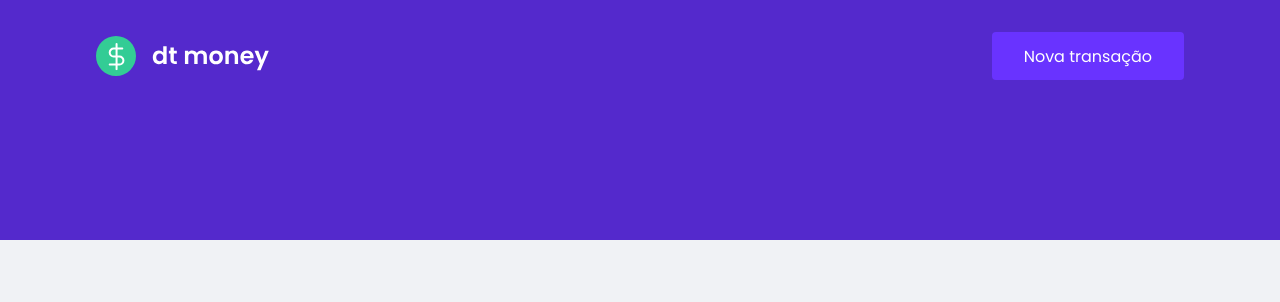
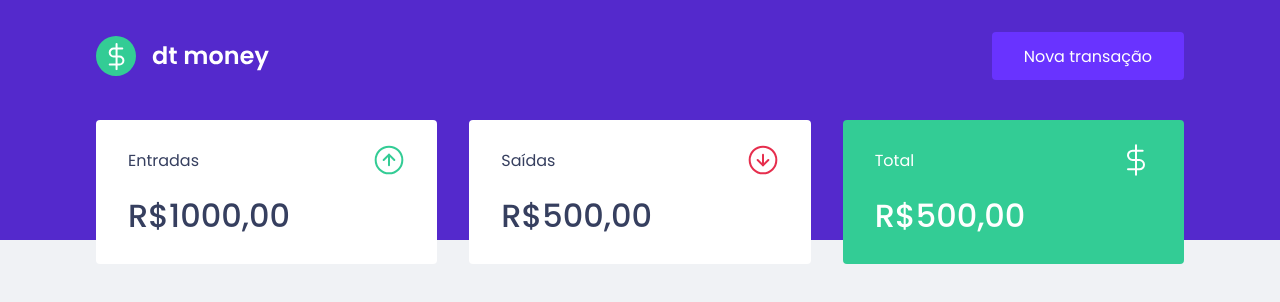
Before and after one commit to gstimm/dtmoney, a React (Create React App) app: page / in a window 1280 px wide. Shown: the top 302 px of the page. Built offline with nearby package versions, Linux system fonts and the light colour scheme.

Commit message:
(add) static summary

```diff
--- a/public/index.html
+++ b/public/index.html
@@ -10,7 +10,7 @@
 
     <title>DTMoney</title>
 
-    <link href="https://fonts.googleapis.com/css2?family=Poppins:wght@400;600&display=swap" rel="stylesheet">
+    <link href="https://fonts.googleapis.com/css2?family=Poppins:wght@400;500;600&display=swap" rel="stylesheet">
   </head>
   <body>
     <noscript>You need to enable JavaScript to run this app.</noscript>
--- a/src/App.tsx
+++ b/src/App.tsx
@@ -1,3 +1,4 @@
+import { Dashboard } from './components/Dashboard';
 import { Header } from './components/Header';
 import { GlobalStyle } from './styles/global';
 
@@ -5,6 +6,7 @@
   return (
     <>
       <Header />
+      <Dashboard />
       <GlobalStyle />
     </>
   );
--- /dev/null
+++ b/src/components/Dashboard/index.tsx
@@ -0,0 +1,10 @@
+import { Summary } from '../Summary';
+import { Container } from './styles';
+
+export function Dashboard() {
+  return (
+    <Container>
+      <Summary />
+    </Container>
+  )
+}
--- /dev/null
+++ b/src/components/Dashboard/styles.ts
@@ -0,0 +1,7 @@
+import styled from 'styled-components';
+
+export const Container = styled.main`
+  max-width: 1120px;
+  margin: 0 auto;
+  padding: 2.5rem 1rem;
+`
--- /dev/null
+++ b/src/components/Summary/index.tsx
@@ -0,0 +1,33 @@
+import incomeImg from '../../assets/income.svg';
+import outcomeImg from '../../assets/outcome.svg';
+import totalImg from '../../assets/total.svg';
+
+import { Container } from './styles';
+
+export function Summary() {
+  return (
+    <Container>
+      <div>
+        <header>
+          <p>Entradas</p>
+          <img src={incomeImg} alt="Entradas"/>
+        </header>
+        <strong>R$1000,00</strong>
+      </div>
+      <div>
+        <header>
+          <p>Saídas</p>
+          <img src={outcomeImg} alt="Saídas"/>
+        </header>
+        <strong>R$500,00</strong>
+      </div>
+      <div className="highlight-background">
+      <header>
+        <p>Total</p>
+        <img src={totalImg} alt="Total"/>
+      </header>
+      <strong>R$500,00</strong>
+    </div>
+    </Container>
+  )
+}
--- /dev/null
+++ b/src/components/Summary/styles.ts
@@ -0,0 +1,34 @@
+import styled from 'styled-components';
+
+export const Container = styled.div`
+  display: grid;
+  grid-template-columns: repeat(3, 1fr);
+  gap: 2rem;
+  margin-top: -10rem;
+
+  div {
+    background: var(--shape);
+    padding: 1.5rem 2rem;
+    border-radius: 0.25rem;
+    color: var(--text-title);
+
+    header {
+      display: flex;
+      align-items: center;
+      justify-content: space-between;
+    }
+
+    strong {
+      display: block;
+      margin-top: 1rem;
+      font-size: 2rem;
+      font-weight: 500;
+      line-height: 3rem;
+    }
+
+    &.highlight-background {
+      background: var(--green);
+      color: #FFF;
+    }
+  }
+`
--- a/src/styles/global.ts
+++ b/src/styles/global.ts
@@ -5,6 +5,7 @@
     --background: #F0F2F5;
     --red: #E52E4D;
     --blue: #5429CC;
+    --green: #33CC95;
 
     --blue-light: #6933FF;
 
```
